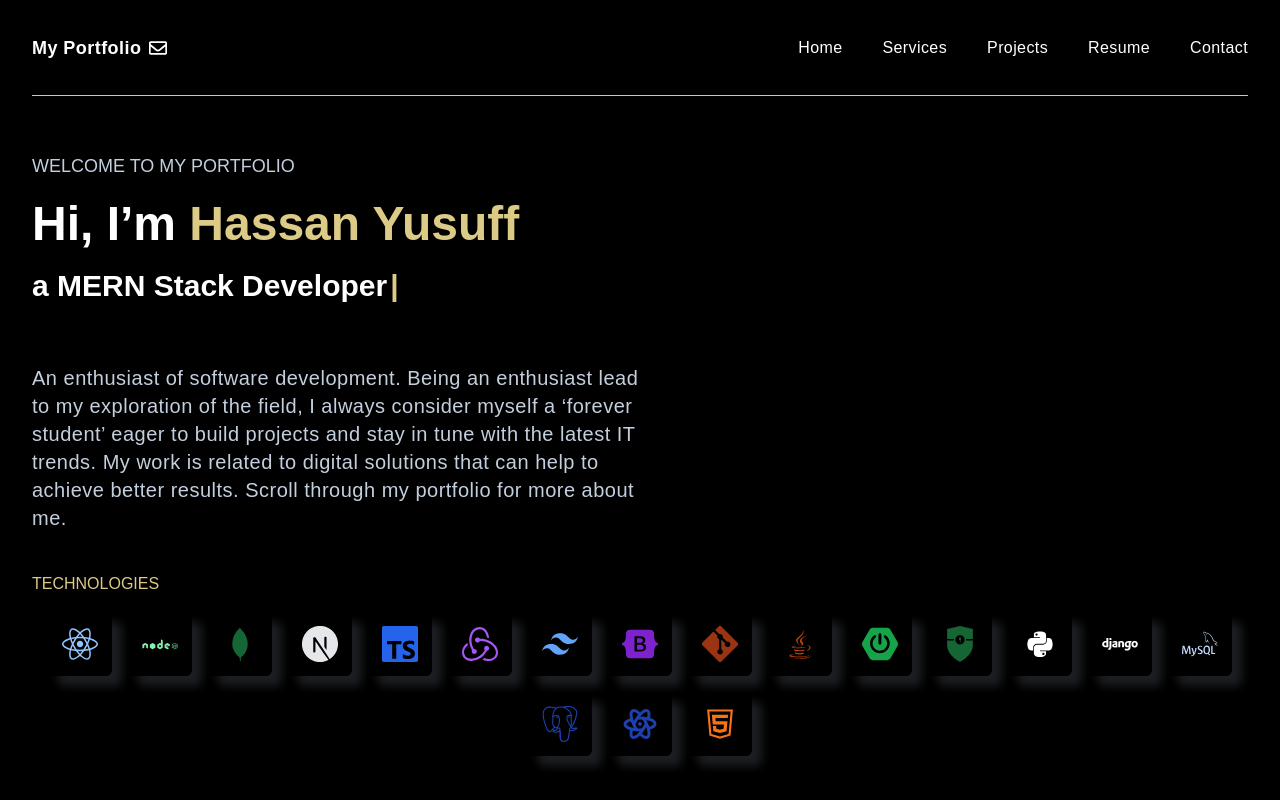
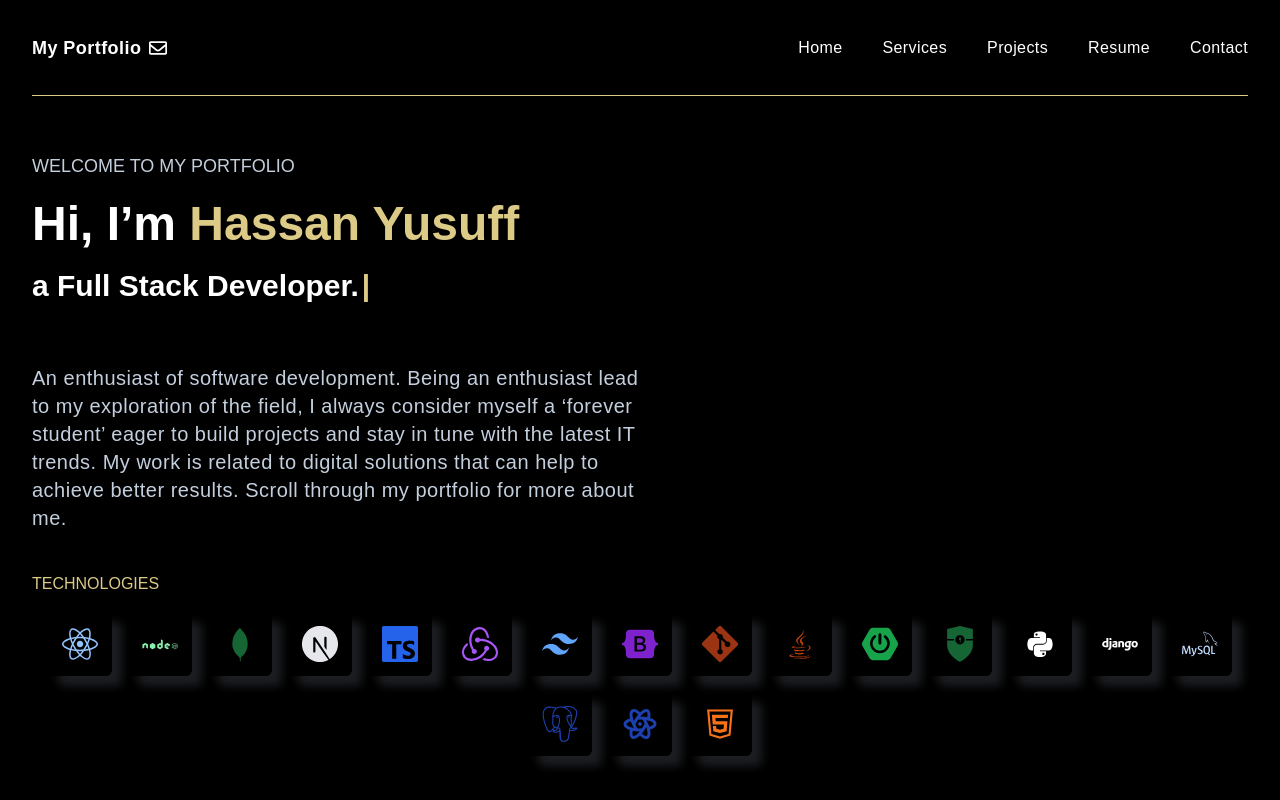
Before and after one commit to kulklex/kulklex2.0, a Next.js app: page / in a window 1280 px wide. Shown: the top 800 px of the page. Built offline with nearby package versions, Linux system fonts and the light colour scheme.

Commit message:
Update Banner.tsx

```diff
--- a/components/Banner.tsx
+++ b/components/Banner.tsx
@@ -16,7 +16,7 @@ type Props = {
 
 export default function Banner({showMenu}: Props) {
   const [text] = useTypewriter({
-    words: ["Full Stack Developer.", "Software Developer.", "MERN Stack Developer",],
+    words: ["Full Stack Developer.", "Software Developer."],
     loop: true,
     typeSpeed: 20,
     deleteSpeed: 10,
```
